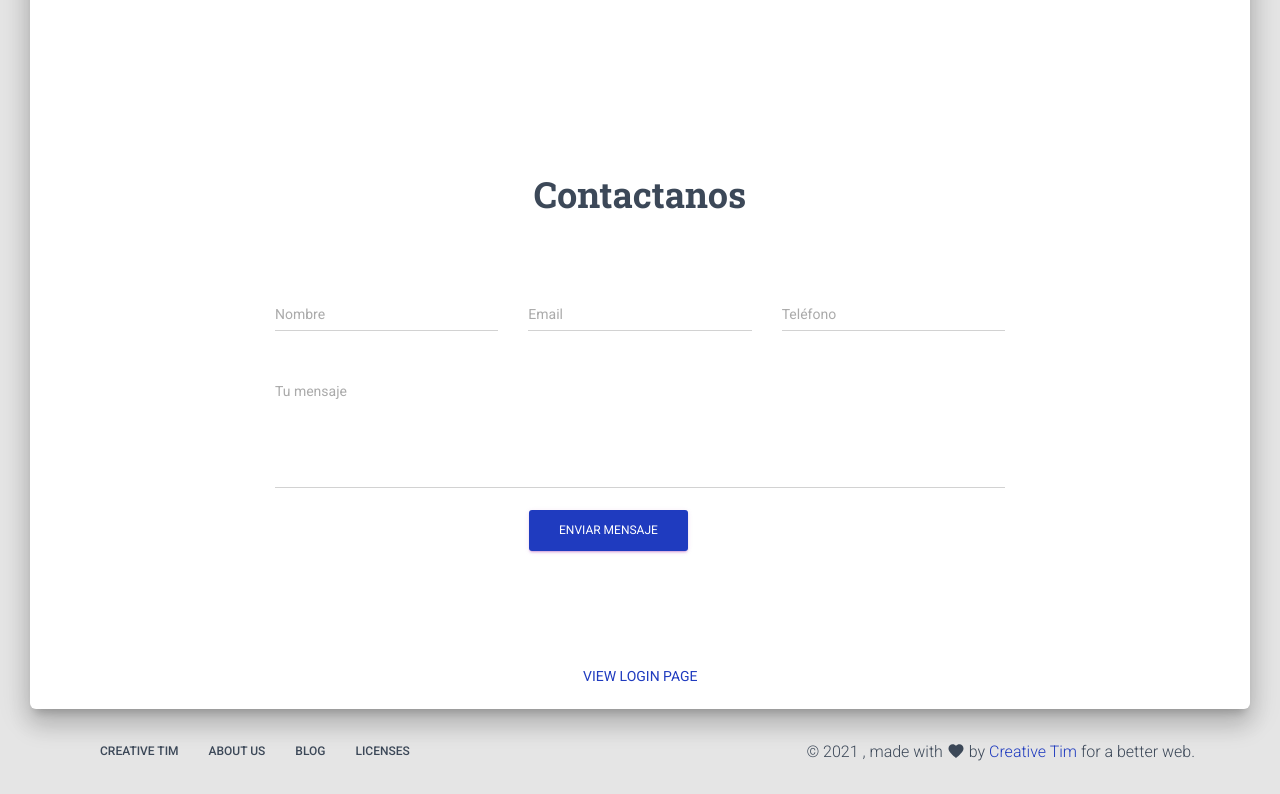
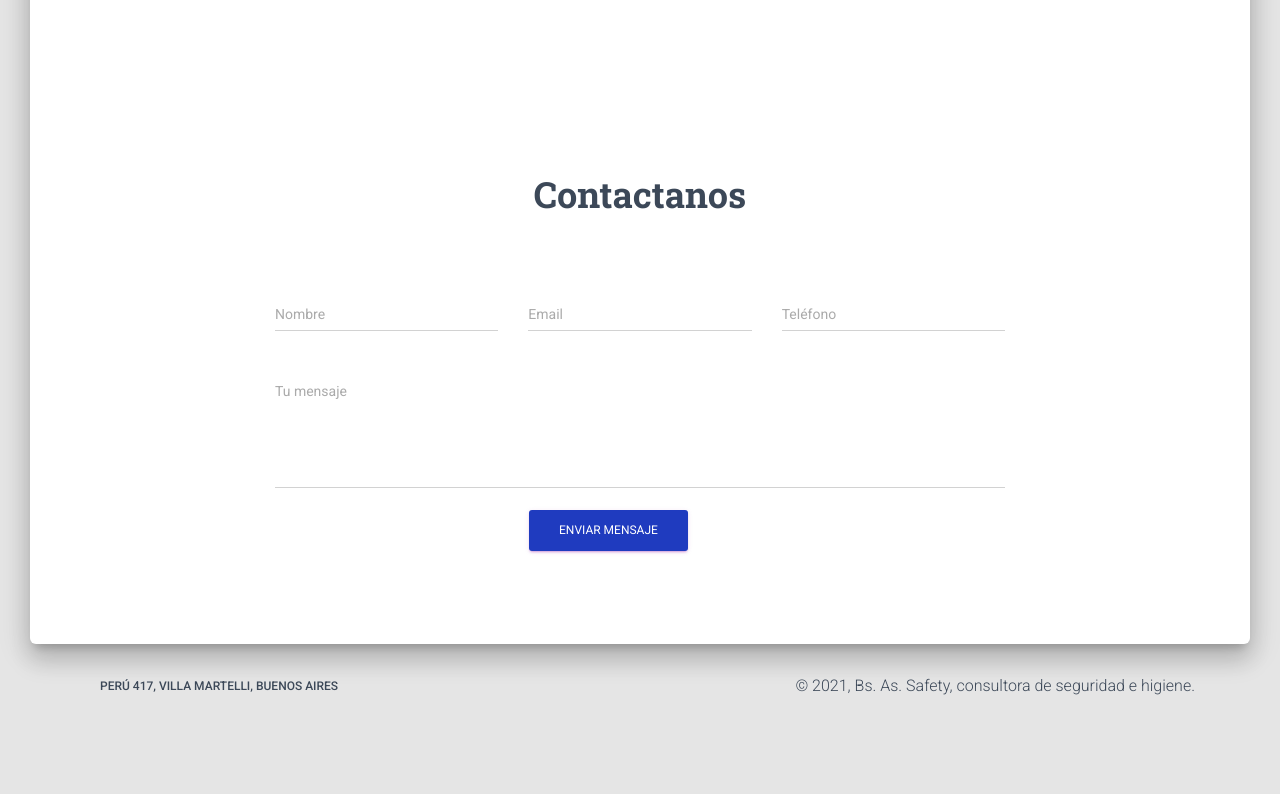
Before and after one commit to joseramos18/BASREACT, a React app: page / in a window 1280 px wide. Shown: the part 1389-2183 px from the top of the page. After the commit the page ends 2117 px from the top, so only its background shows below. Built offline with nearby package versions, Linux system fonts and the light colour scheme.

Commit message:
fix styles to page

```diff
--- a/package.json
+++ b/package.json
@@ -9,6 +9,7 @@
     "@material-ui/icons": "4.9.1",
     "classnames": "2.2.6",
     "history": "4.10.1",
+    "hyphenate-style-name": "^1.0.4",
     "moment": "2.26.0",
     "node-sass": "4.14.1",
     "nouislider": "14.5.0",
@@ -16,6 +17,7 @@
     "react": "16.13.1",
     "react-datetime": "2.16.3",
     "react-dom": "16.13.1",
+    "react-meta-tags": "^1.0.1",
     "react-router-dom": "5.2.0",
     "react-scripts": "3.4.1",
     "react-slick": "0.26.1",
--- a/public/assets/jss/material-kit-react/components/footerStyle.js
+++ b/public/assets/jss/material-kit-react/components/footerStyle.js
@@ -19,7 +19,8 @@ const footerStyle = {
   right: {
     padding: "15px 0",
     margin: "0",
-    float: "right!important"
+    float: "right!important",
+    fontWeight: "bold"
   },
   footer: {
     padding: "0.9375rem 0",
--- a/public/index.html
+++ b/public/index.html
@@ -37,7 +37,7 @@
       work correctly both with client-side routing and a non-root public URL.
       Learn how to configure a non-root public URL by running `npm run build`.
     -->
-    <title>Material Kit React</title>
+    <title>BsAs Safety</title>
   </head>
   <body>
     <noscript> You need to enable JavaScript to run this app. </noscript>
--- a/src/components/Footer/Footer.js
+++ b/src/components/Footer/Footer.js
@@ -33,53 +33,16 @@ export default function Footer(props) {
           <List className={classes.list}>
             <ListItem className={classes.inlineBlock}>
               <a
-                href="https://www.creative-tim.com/?ref=mkr-footer"
+                href=""
                 className={classes.block}
-                target="_blank"
               >
-                Creative Tim
-              </a>
-            </ListItem>
-            <ListItem className={classes.inlineBlock}>
-              <a
-                href="https://www.creative-tim.com/presentation?ref=mkr-footer"
-                className={classes.block}
-                target="_blank"
-              >
-                About us
-              </a>
-            </ListItem>
-            <ListItem className={classes.inlineBlock}>
-              <a
-                href="http://blog.creative-tim.com/?ref=mkr-footer"
-                className={classes.block}
-                target="_blank"
-              >
-                Blog
-              </a>
-            </ListItem>
-            <ListItem className={classes.inlineBlock}>
-              <a
-                href="https://www.creative-tim.com/license?ref=mkr-footer"
-                className={classes.block}
-                target="_blank"
-              >
-                Licenses
+                Perú 417, Villa Martelli, Buenos Aires
               </a>
             </ListItem>
           </List>
         </div>
         <div className={classes.right}>
-          &copy; {1900 + new Date().getYear()} , made with{" "}
-          <Favorite className={classes.icon} /> by{" "}
-          <a
-            href="https://www.creative-tim.com?ref=mkr-footer"
-            className={aClasses}
-            target="_blank"
-          >
-            Creative Tim
-          </a>{" "}
-          for a better web.
+          &copy; {1900 + new Date().getYear()}, Bs. As. Safety, consultora de seguridad e higiene.
         </div>
       </div>
     </footer>
--- a/src/components/Header/HeaderLinks.js
+++ b/src/components/Header/HeaderLinks.js
@@ -84,7 +84,7 @@ export default function HeaderLinks(props) {
       <ListItem className={classes.listItem}>
         <Tooltip
           id="instagram-twitter"
-          title="Follow us on twitter"
+          title="Seguínos en twitter"
           placement={window.innerWidth > 959 ? "top" : "left"}
           classes={{ tooltip: classes.tooltip }}
         >
@@ -101,7 +101,7 @@ export default function HeaderLinks(props) {
       <ListItem className={classes.listItem}>
         <Tooltip
           id="instagram-facebook"
-          title="Follow us on facebook"
+          title="Segínos en facebook"
           placement={window.innerWidth > 959 ? "top" : "left"}
           classes={{ tooltip: classes.tooltip }}
         >
@@ -118,7 +118,7 @@ export default function HeaderLinks(props) {
       <ListItem className={classes.listItem}>
         <Tooltip
           id="instagram-tooltip"
-          title="Follow us on instagram"
+          title="Seguínos en instagram"
           placement={window.innerWidth > 959 ? "top" : "left"}
           classes={{ tooltip: classes.tooltip }}
         >
--- a/src/views/Components/Components.js
+++ b/src/views/Components/Components.js
@@ -39,40 +39,16 @@ export default function Components(props) {
         }}
         {...rest}
       />
-      <Parallax image={require("assets/img/principal.jpeg")}>
-
-      </Parallax>
-<div className={classNames(classes.main, classes.mainRaised)}>
-<div>
+      <Parallax image={require("assets/img/principal.jpeg")}></Parallax>
+      <div className={classNames(classes.main, classes.mainRaised)}>
+        <div>
           <div className={classes.container}>
-          <ProductSection/>
-        <TeamSection/>
-        <WorkSection/>
-        <GridItem md={12} className={classes.textCenter}>
-          <Link to={"/login-page"} className={classes.link}>
-            <Button color="primary" size="lg" simple>
-              View Login Page
-            </Button>
-          </Link>
-        </GridItem>
+            <ProductSection />
+            <TeamSection />
+            <WorkSection />
           </div>
         </div>
-
-        {/* <SectionBasics /> */}
-        {/* <SectionNavbars /> */}
-         {/* <SectionTabs /> */}
-        {/* <SectionPills /> */}
-        {/* <SectionNotifications /> */}
-        {/* <SectionTypography /> */}
-       {/*  <SectionJavascript /> */}
-        {/* <SectionCarousel /> */}
-        {/* <SectionCompletedExamples /> */}
-        {/* <SectionLogin /> */}
-        {/* <SectionExamples /> */}
-       {/*  <SectionDownload /> */}
       </div>
-
-
       <Footer />
     </div>
   );
--- a/src/views/Pages/ContactPage.js
+++ b/src/views/Pages/ContactPage.js
@@ -36,7 +36,7 @@ export default function ContactPage(props) {
         }}
         {...rest}
       />
-      <Parallax small filter image={require("assets/img/bg4.jpg")}>
+      <Parallax small filter image={require("assets/img/profile-bg.jpg")}>
 
       </Parallax>
 
--- a/src/views/Pages/MeasurementPage.js
+++ b/src/views/Pages/MeasurementPage.js
@@ -1,4 +1,4 @@
-import React from "react";
+import React, {useEffect} from "react";
 // nodejs library that concatenates classes
 import classNames from "classnames";
 // @material-ui/core components
@@ -146,7 +146,7 @@ const info = {
     },
   ],
 };
-//console.log(info)
+
 export default function MeasurementPage(props) {
   const classes = useStyles();
   const { ...rest } = props;
```
Also changed, not shown: src/views/LandingPage/Sections/ProductSection.js (+21 -34 lines), 1 other file.
